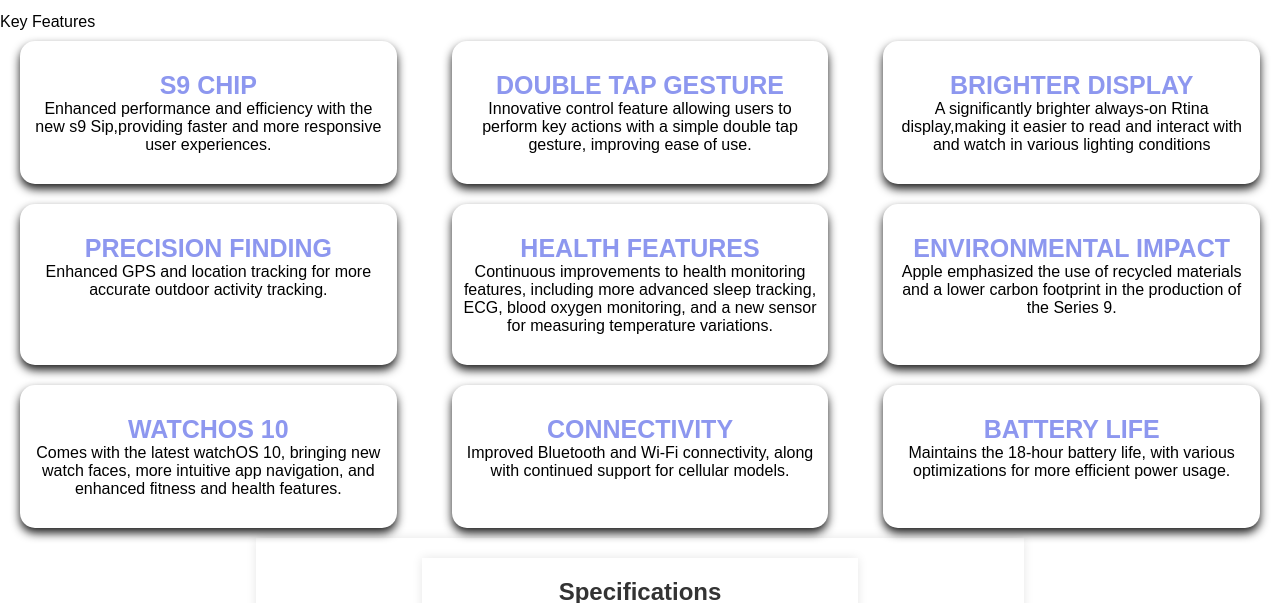
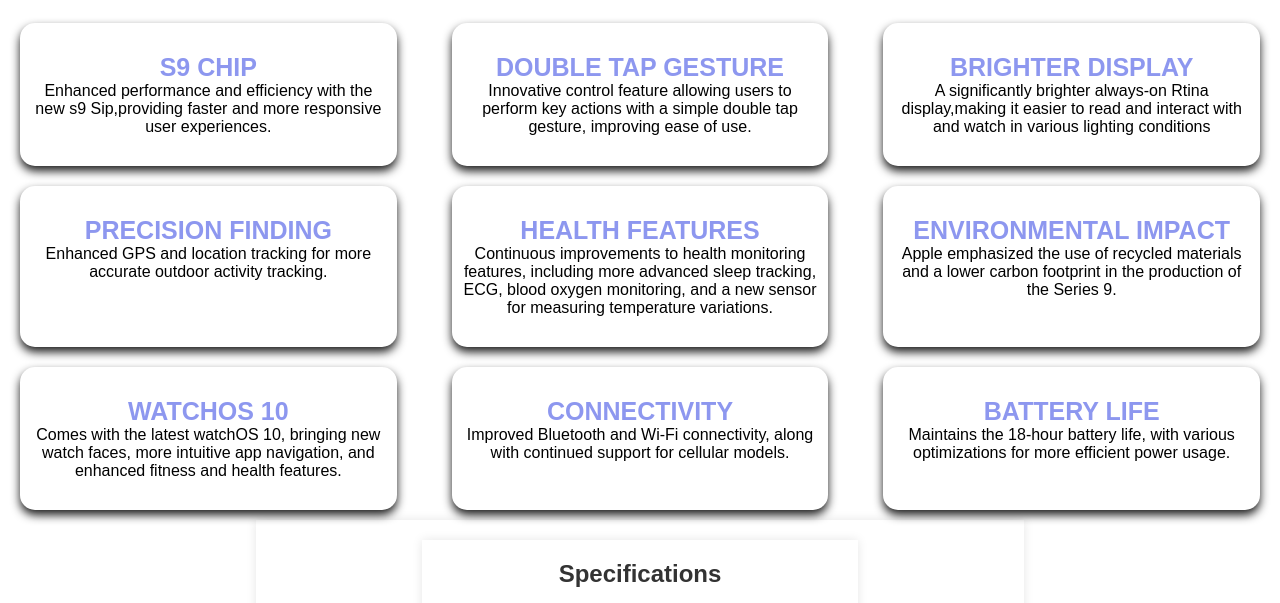
Before and after one commit to nani753/OCTANET_JULY, a plain HTML site: page index.html in a window 1280 px wide. Shown: the part 497-1100 px from the top of the page. Drawn offline with Linux system fonts and the light colour scheme.

Commit message:
index.html

```diff
--- a/index.html
+++ b/index.html
@@ -64,7 +64,6 @@
     <section class="about" id="My Projects">
         <div class="content">
             <div class="title">
-                <span>Key Features</span>
             </div>
             <div class="boxes">
                 <div class="box">
```
